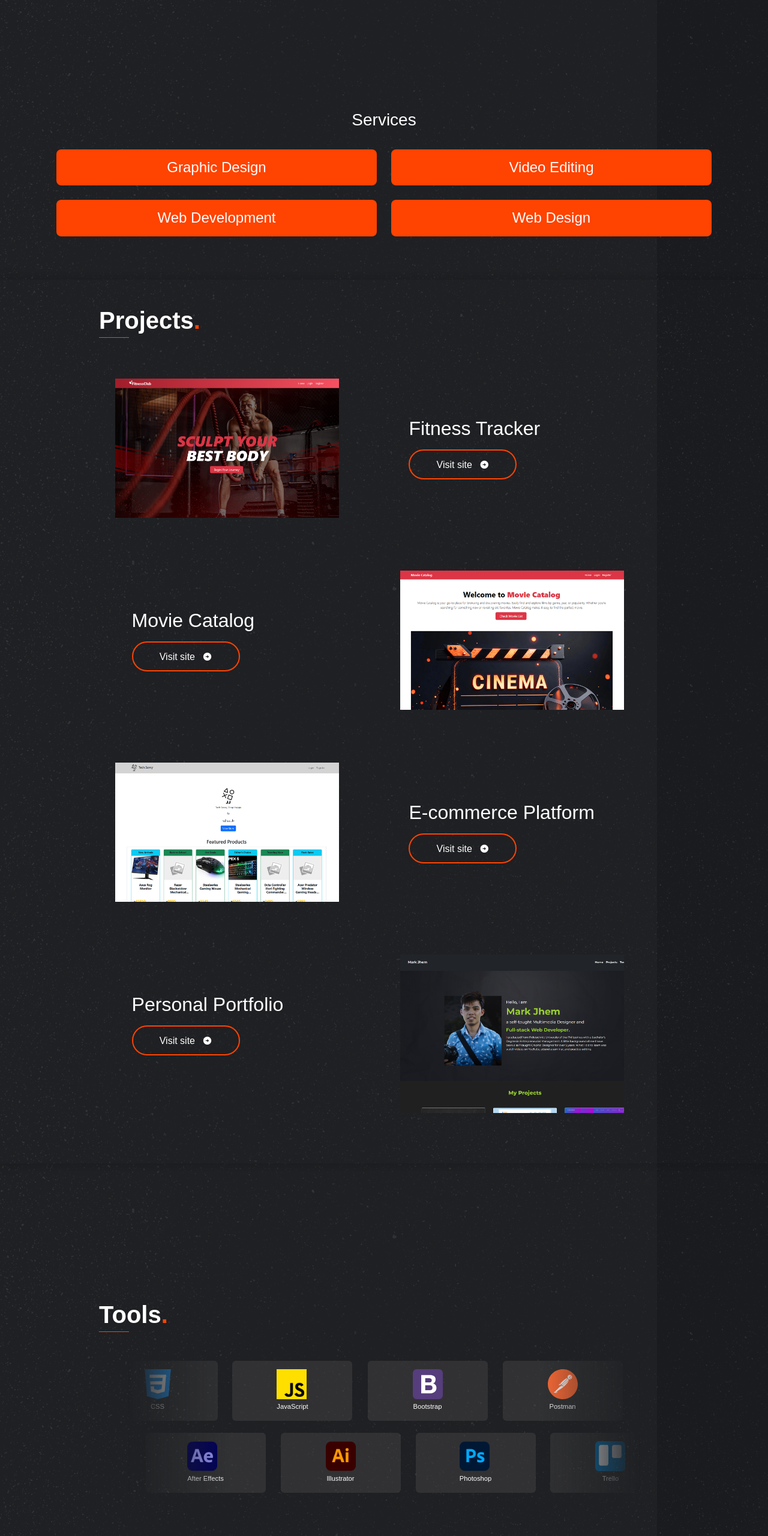
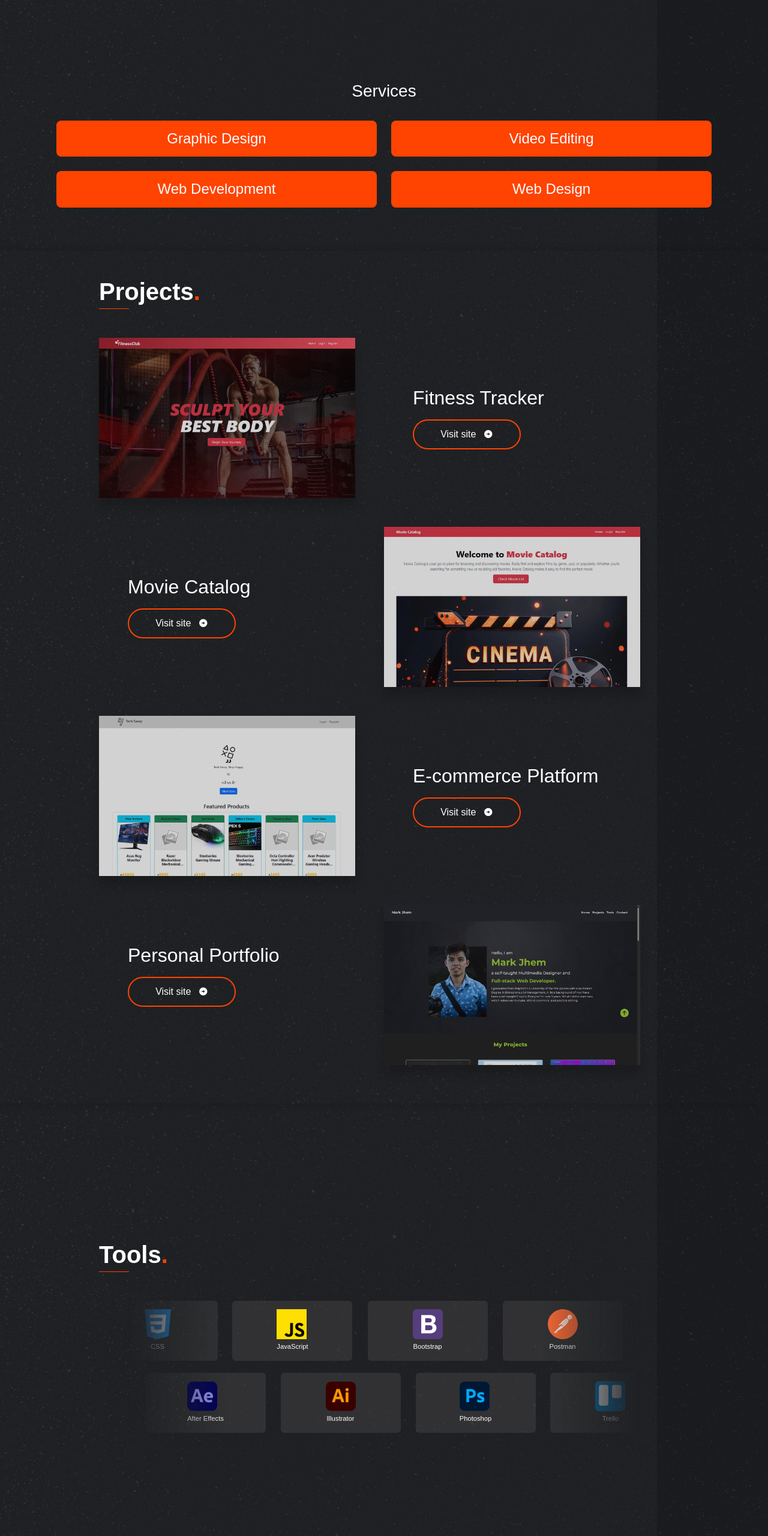
Before and after one commit to mrkjhm/MyPortfolio, a website: page docs/index.html in a window 1280 px wide. Shown: the part 1061-3621 px from the top of the page at 60% size. Drawn offline with nearby package versions, Linux system fonts and the light colour scheme.

Commit message:
update codes

```diff
--- a/docs/index.html
+++ b/docs/index.html
@@ -128,11 +128,11 @@
                     <div class="col-lg-6 col-11 text-lg-start text-center p-5">
                         <img class="img-fluid" src="./images/my-img.png" alt="">
                     </div>
-                    <div class="col-lg-6 col-11 text-lg-start">
+                    <div class="col-lg-6 col-10 text-lg-start">
                         <h2 class="display-6 fw-bold lh-1 text-body-emphasis pb-2">About me<span class="text_orange">.</span></h2>
                         <div class="orange-line mb-4"></div>
                         <p class="pb-3">I’m a self-taught Multimedia Designer with several years of experience in branding, design, and creating social media content. I’m also a Full-Stack Web Developer who enjoys building intuitive and user-friendly web applications. I love combining my creative and technical skills to deliver exceptional designs and digital projects.</p>
-                        <div class="d-flex pb-5">
+                        <div class="d-flex pb">
                             <div class="container_1 pe-1">
                                 <div class="text_orange summary" id="work-experience">
                                     Work Experience <i class="ri-arrow-right-circle-fill"></i>
@@ -170,7 +170,7 @@
                 </div>
 
                 <!----- Service ----->
-                <div class="container px-4 py-5" id="hanging-icons">
+                <div class="container px-4 pb-5" id="hanging-icons">
                     <h3 class="pb-2 text-center">Services</h3>
                     <div class="row g-4 py-4 row-cols-1 row-cols-lg-2 d-flex justify-content-center text-center">
                         <div class="">
@@ -211,8 +211,7 @@
                             </div>
                             <div class="project-1 row d-flex justify-content-center align-items-center ">
                                 <div class="col-9 col-lg-5 pe-lg-5 pb-lg-5 pb-3" id="zoom-wrapper">
-                                    <div class="zoom-image bg-one"></div>
-                                    <!-- <img class="img-fluid" src="./images/fitness_tracker.jpg" alt="" id="project-image"> -->
+                                    <img class="img-fluid" src="./images/fitness_tracker.jpg" alt="" id="project-image">
                                 </div>
                                 <div class="col-12 col-lg-5 text-center text-lg-start ps-lg-5 pb-5">
                                     <h2>Fitness Tracker</h2>
@@ -225,14 +224,12 @@
                                     <a href="https://movie-catalog-client.vercel.app/" target="_blank"> <button class="mt-3">Visit site <i class="ms-2 ri-arrow-right-circle-fill"></i></button></a>
                                 </div>
                                 <div class="col-9 col-lg-5 pe-lg-5 pb-3  order-1 order-lg-2 pb-3 pb-lg-5" id="zoom-wrapper">
-                                    <div class="zoom-image bg-two"></div>
-                                    <!-- <img class="img-fluid" src="./images/movie_catalog.jpg" alt="" id="project-image"> -->
+                                    <img class="img-fluid" src="./images/movie_catalog.jpg" alt="" id="project-image">
                                 </div>
                             </div>
                             <div class="project-1 row d-flex justify-content-center align-items-center">
                                 <div class="col-9 col-lg-5 pe-lg-5 pb-lg-5 pb-3" id="zoom-wrapper">
-                                    <div class="zoom-image bg-three"></div>
-                                    <!-- <img class="img-fluid" src="./images/e-commerce.jpg" alt="" id="project-image"> -->
+                                    <img class="img-fluid" src="./images/e-commerce.jpg" alt="" id="project-image">
                                 </div>
                                 <div class="col-12 col-lg-5 text-center text-lg-start ps-lg-5 pb-5">
                                     <h2>E-commerce Platform</h2>
@@ -245,8 +242,7 @@
                                     <a href="https://mrkjhm.github.io/webportfolio/" target="_blank"> <button class="mt-3">Visit site <i class="ms-2 ri-arrow-right-circle-fill"></i></button></a>
                                 </div>
                                 <div class="col-9 col-lg-5 pe-lg-5 pb-3  order-1 order-lg-2" id="zoom-wrapper">
-                                    <div class="zoom-image bg-four"></div>
-                                    <!-- <img class="img-fluid" src="./images/portfolio.jpg" alt="" id="project-image" id="zoom-wrapper"> -->
+                                    <img class="img-fluid" src="./images/portfolio.jpg" alt="" id="project-image" id="zoom-wrapper">
                                 </div>
                             </div>
                         </div>
@@ -343,7 +339,10 @@
                             </div>
                             <div class="item-right item5">
                                 <div>
-                                    <img class="img-fluid tool-icon mb-1" src="./images/ae.png" alt="">
+                                    <div>
+
+                                        <img class="img-fluid tool-icon mb-1" src="./images/ae.png" alt="">
+                                    </div>
                                     <p class="text-center">After Effects</p>
                                 </div>
                             </div>
@@ -356,7 +355,7 @@
                             <div class="item-right item7">
                                 <div>
                                     <img class="img-fluid tool-icon mb-1" src="./images/sketchup.png" alt="">
-                                    <p class="text-center">SketchUPp</p>
+                                    <p class="text-center">SketchUp</p>
                                 </div>
                             </div>
                             <div class="item-right item8">
--- a/docs/styles.css
+++ b/docs/styles.css
@@ -383,6 +383,7 @@
   transition: 0.5s;
   box-shadow: 0 15px 15px 0 rgba(0, 0, 0, 0.2);
   opacity: 0.8;
+  transform: scale(1);
 
 }
 
@@ -390,44 +391,20 @@
   /* transform-origin: right;
   transform: skewY(-1deg); */
   opacity: 1;
+  transform: scale(1.1);
 }
 
-.bg-one {
-  background-image: url(./images/fitness_tracker.jpg);
-}
-.bg-two {
-  background-image: url(./images/movie_catalog.jpg);
-}
-.bg-three {
-  background-image: url(./images/e-commerce.jpg);
-}
-.bg-four {
-  background-image: url(./images/portfolio.jpg);
+.item5 {
+  display: flex;
+  justify-content: center;
 }
 
 
-#zoom-wrapper {
-  width: 37%;
-  margin: 20px;
-  height: 280px;
-  overflow: hidden;
-  position: relative;
-  display: inline-block;
-  cursor: pointer;
 
-}
 
-.zoom-image {
-  height: 100%;
-  width: 100%;
-  background-size: cover;
-  transition: all 1.1s;
-}
+
 /* ------------------- Projects --------------------- */
 
-#zoom-wrapper:hover .zoom-image {
-  transform: scale(1.2);
-}
 
 
 /* ------------------- Tools --------------------- */
@@ -446,9 +423,9 @@
 
 .tool-icon {
   height: 50px;
-  position: relative;
-  cursor: pointer;
-  transition: 0.5s;
+  display: flex;
+  justify-content: center;
+
 
   /* filter: brightness(0) saturate(100%) invert(46%) sepia(84%) saturate(706%) hue-rotate(345deg) brightness(99%) contrast(86%); */
 }
@@ -936,4 +913,26 @@
   .mrk-logo:hover {
     height: 75px;
   }
+
+  #tools {
+    height: 60vh;
+    width: 100%;
+    display: flex;
+    justify-content: center;
+    align-items: center;
+    color: white;
+  }
+
+  #contact {
+    height: 60vh;
+    width: 100%;
+    display: flex;
+    color: white;
+    text-align: center;
+    align-items: center;
+    box-shadow: 0px 0px 20px
+    rgba(0, 0, 0, 0.2);
+    position: relative;
+  }
+
 }
```
